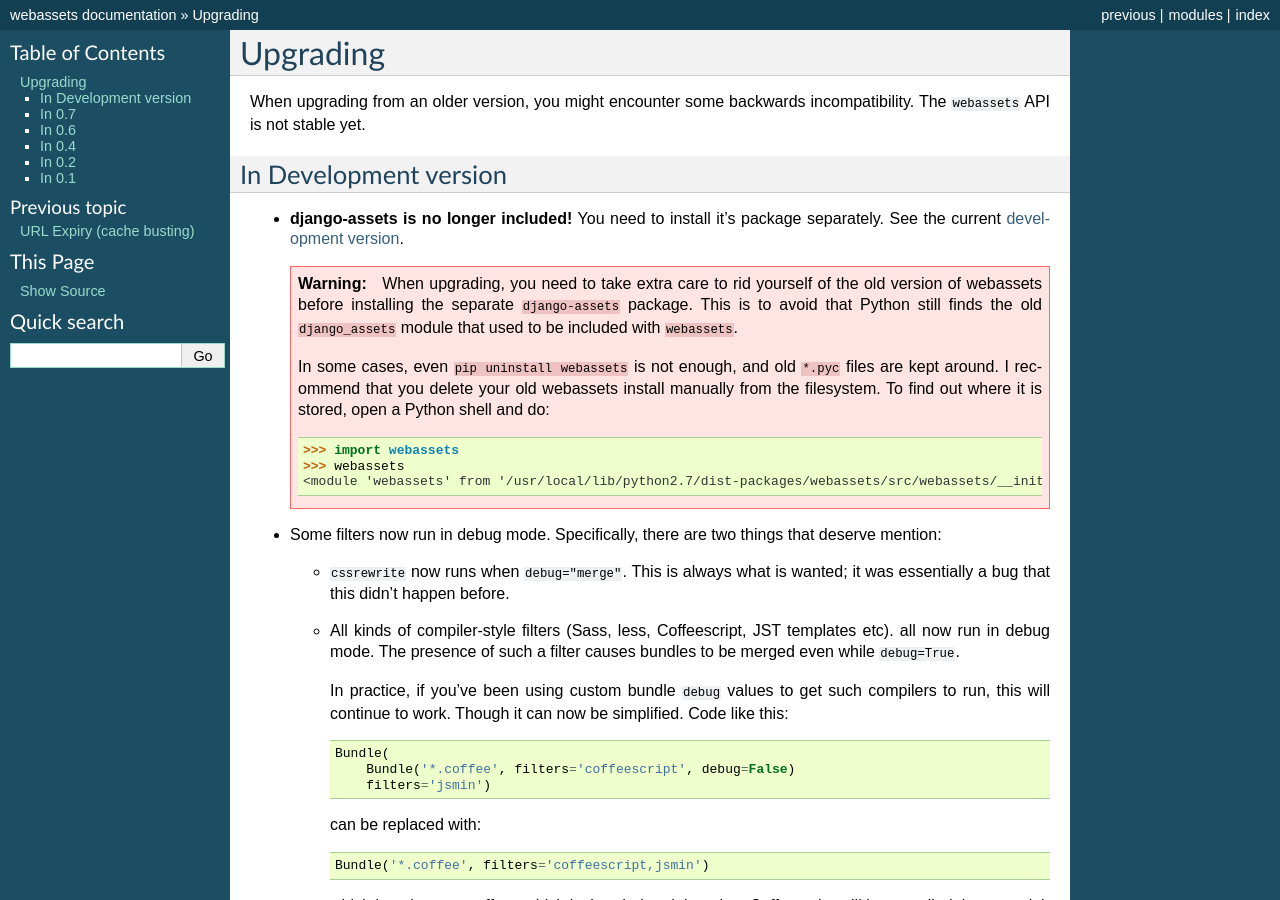
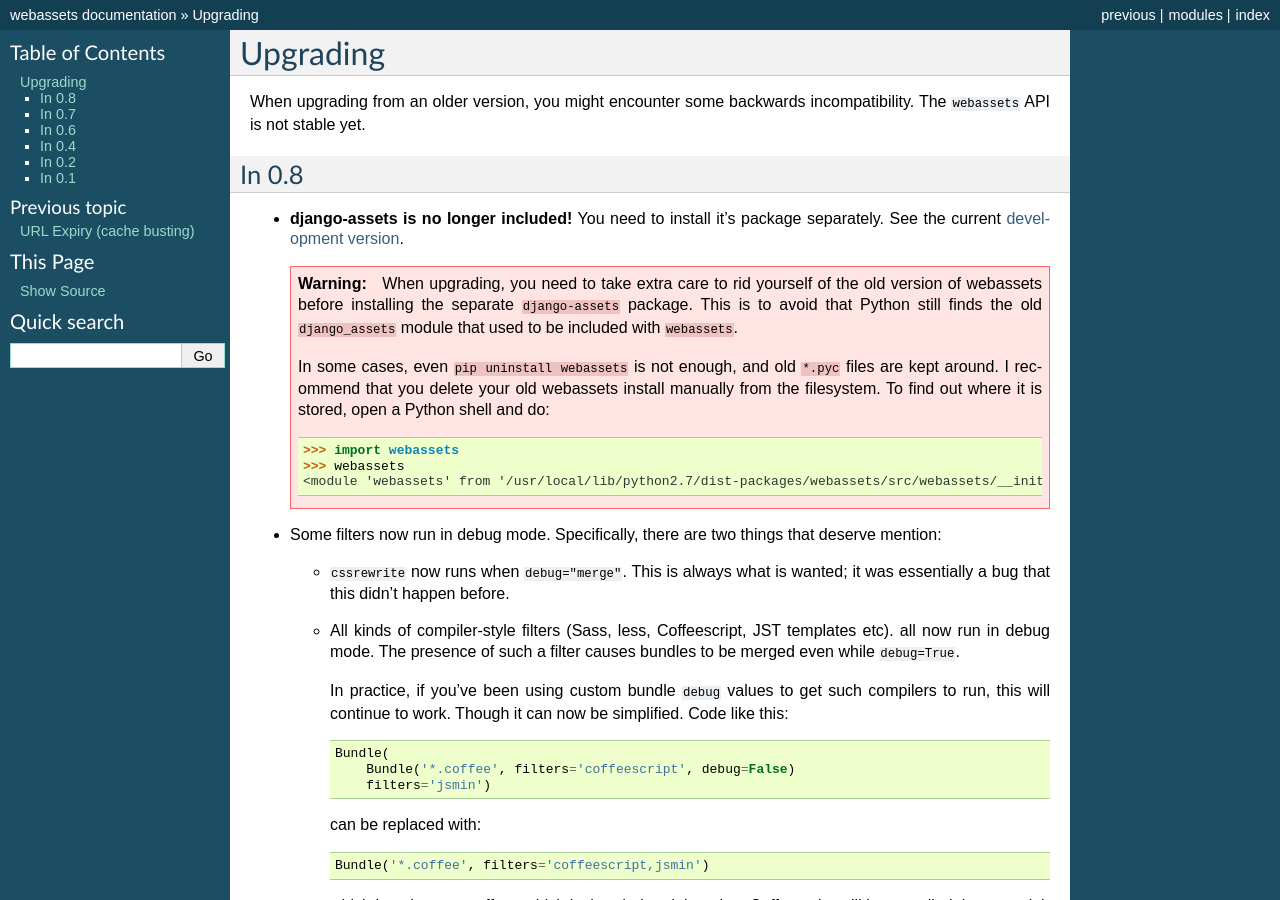
Before and after one commit to miracle2k/webassets, a Sphinx documentation site: the page built from docs/upgrading.rst, in a window 1280 px wide and 900 px high. Built offline with Sphinx 7.4.7, drawn with Linux system fonts in a browser that asks for light colours.

Commit message:
Set version number in Upgrading section.

```diff
--- a/docs/upgrading.rst
+++ b/docs/upgrading.rst
@@ -7,8 +7,8 @@
 incompatibility. The ``webassets`` API is not stable yet.
 
 
-In Development version
-~~~~~~~~~~~~~~~~~~~~~~
+In 0.8
+~~~~~~
 
 - **django-assets is no longer included!**
   You need to install it's package separately. See the current
```
